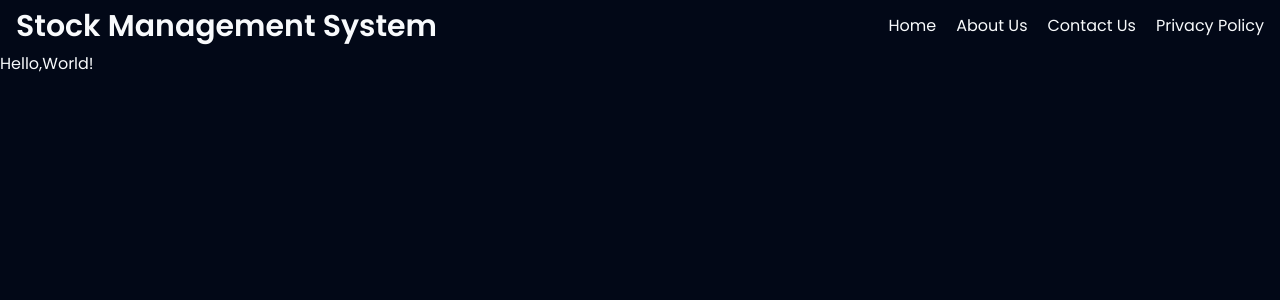
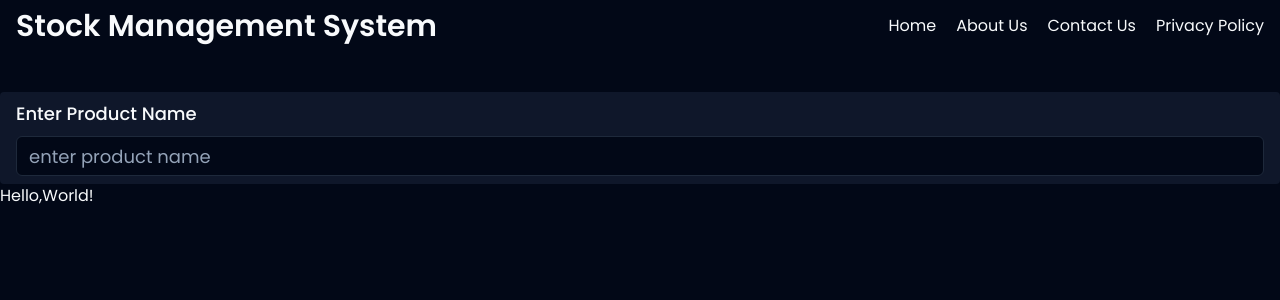
Before and after one commit to VikasMeshram2708/Stock-Management-System, a Next.js app: page / in a window 1280 px wide. Shown: the top 300 px of the page. Built offline with nearby package versions, Linux system fonts and the light colour scheme.

Commit message:
:tada: created productSearch component.

```diff
--- a/app/page.tsx
+++ b/app/page.tsx
@@ -1,6 +1,12 @@
+import ProductSearch from "@/components/ProductSearch";
+
 export default function Home() {
   return (
     <main className="min-h-screen">
+      {/* ProductSearch */}
+      <div className="mt-10">
+        <ProductSearch />
+      </div>
       <h1>Hello,World!</h1>
     </main>
   );
--- /dev/null
+++ b/components/ProductSearch.tsx
@@ -0,0 +1,12 @@
+import React from "react";
+import { Input } from "./ui/input";
+import { Label } from "./ui/label";
+
+export default function ProductSearch() {
+  return (
+    <section className="rounded bg-slate-900 container mx-auto px-4 py-2">
+      <Label htmlFor="productName" className="text-lg">Enter Product Name</Label>
+      <Input className="text-lg mt-2" placeholder="enter product name" type="text" />
+    </section>
+  );
+}
--- /dev/null
+++ b/components/ui/button.tsx
@@ -0,0 +1,56 @@
+import * as React from "react"
+import { Slot } from "@radix-ui/react-slot"
+import { cva, type VariantProps } from "class-variance-authority"
+
+import { cn } from "@/lib/utils"
+
+const buttonVariants = cva(
+  "inline-flex items-center justify-center whitespace-nowrap rounded-md text-sm font-medium ring-offset-background transition-colors focus-visible:outline-none focus-visible:ring-2 focus-visible:ring-ring focus-visible:ring-offset-2 disabled:pointer-events-none disabled:opacity-50",
+  {
+    variants: {
+      variant: {
+        default: "bg-primary text-primary-foreground hover:bg-primary/90",
+        destructive:
+          "bg-destructive text-destructive-foreground hover:bg-destructive/90",
+        outline:
+          "border border-input bg-background hover:bg-accent hover:text-accent-foreground",
+        secondary:
+          "bg-secondary text-secondary-foreground hover:bg-secondary/80",
+        ghost: "hover:bg-accent hover:text-accent-foreground",
+        link: "text-primary underline-offset-4 hover:underline",
+      },
+      size: {
+        default: "h-10 px-4 py-2",
+        sm: "h-9 rounded-md px-3",
+        lg: "h-11 rounded-md px-8",
+        icon: "h-10 w-10",
+      },
+    },
+    defaultVariants: {
+      variant: "default",
+      size: "default",
+    },
+  }
+)
+
+export interface ButtonProps
+  extends React.ButtonHTMLAttributes<HTMLButtonElement>,
+    VariantProps<typeof buttonVariants> {
+  asChild?: boolean
+}
+
+const Button = React.forwardRef<HTMLButtonElement, ButtonProps>(
+  ({ className, variant, size, asChild = false, ...props }, ref) => {
+    const Comp = asChild ? Slot : "button"
+    return (
+      <Comp
+        className={cn(buttonVariants({ variant, size, className }))}
+        ref={ref}
+        {...props}
+      />
+    )
+  }
+)
+Button.displayName = "Button"
+
+export { Button, buttonVariants }
--- /dev/null
+++ b/components/ui/input.tsx
@@ -0,0 +1,25 @@
+import * as React from "react"
+
+import { cn } from "@/lib/utils"
+
+export interface InputProps
+  extends React.InputHTMLAttributes<HTMLInputElement> {}
+
+const Input = React.forwardRef<HTMLInputElement, InputProps>(
+  ({ className, type, ...props }, ref) => {
+    return (
+      <input
+        type={type}
+        className={cn(
+          "flex h-10 w-full rounded-md border border-input bg-background px-3 py-2 text-sm ring-offset-background file:border-0 file:bg-transparent file:text-sm file:font-medium placeholder:text-muted-foreground focus-visible:outline-none focus-visible:ring-2 focus-visible:ring-ring focus-visible:ring-offset-2 disabled:cursor-not-allowed disabled:opacity-50",
+          className
+        )}
+        ref={ref}
+        {...props}
+      />
+    )
+  }
+)
+Input.displayName = "Input"
+
+export { Input }
--- /dev/null
+++ b/components/ui/label.tsx
@@ -0,0 +1,26 @@
+"use client"
+
+import * as React from "react"
+import * as LabelPrimitive from "@radix-ui/react-label"
+import { cva, type VariantProps } from "class-variance-authority"
+
+import { cn } from "@/lib/utils"
+
+const labelVariants = cva(
+  "text-sm font-medium leading-none peer-disabled:cursor-not-allowed peer-disabled:opacity-70"
+)
+
+const Label = React.forwardRef<
+  React.ElementRef<typeof LabelPrimitive.Root>,
+  React.ComponentPropsWithoutRef<typeof LabelPrimitive.Root> &
+    VariantProps<typeof labelVariants>
+>(({ className, ...props }, ref) => (
+  <LabelPrimitive.Root
+    ref={ref}
+    className={cn(labelVariants(), className)}
+    {...props}
+  />
+))
+Label.displayName = LabelPrimitive.Root.displayName
+
+export { Label }
--- a/package.json
+++ b/package.json
@@ -9,6 +9,8 @@
     "lint": "next lint"
   },
   "dependencies": {
+    "@radix-ui/react-label": "^2.0.2",
+    "@radix-ui/react-slot": "^1.0.2",
     "class-variance-authority": "^0.7.0",
     "clsx": "^2.1.1",
     "lucide-react": "^0.381.0",
```
Also changed, not shown: 2 other files (tests, documents, lock files or other folders).
